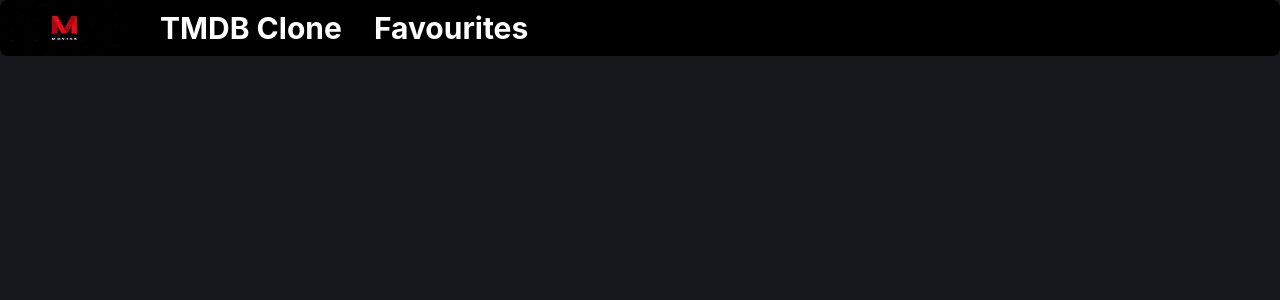
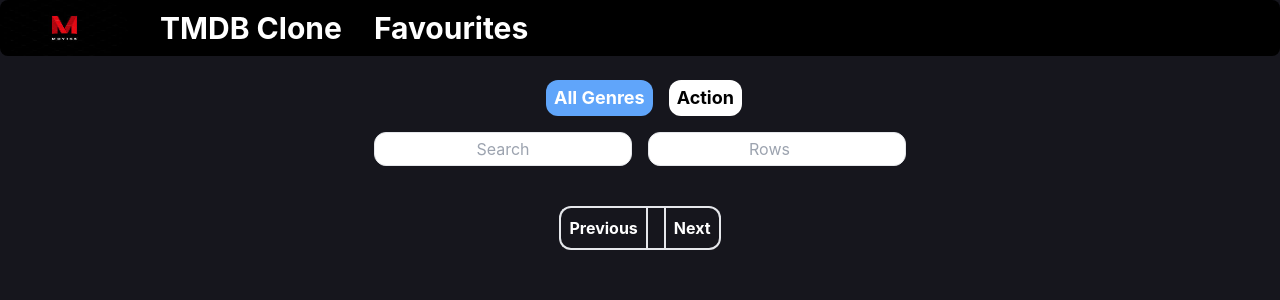
Before and after one commit to Sahilbalhra/IMDB_MOVIES_Clone, a React (Create React App) app: page /favourites in a window 1280 px wide. Shown: the top 300 px of the page. Built offline with nearby package versions, Linux system fonts and the light colour scheme.

Commit message:
Some Addition

```diff
--- a/src/components/Favourites.js
+++ b/src/components/Favourites.js
@@ -1,7 +1,45 @@
-import React from 'react';
+import React, { useState } from "react";
+import Pagination from "./Pagination";
 
 const Favourites = () => {
-  return <div>hello</div>;
+  const [curGenre, setCurGenre] = useState("All Genres");
+  return (
+    <>
+      <div className="mt-4 px-2 flex justify-center flex-wrap space-x-2 ">
+        <button
+          className={
+            curGenre == "All Genres"
+              ? "m-2 text-lg p-1 px-2 bg-blue-400 text-white rounded-xl font-bold "
+              : "m-2 hover:bg-blue-400 text-lg p-1 px-2 bg-white text-black rounded-xl font-bold "
+          }
+        >
+          All Genres
+        </button>
+        <button
+          className={
+            curGenre == "Action"
+              ? "m-2 text-lg p-1 px-2 bg-blue-400 text-white rounded-xl font-bold "
+              : "m-2 hover:bg-blue-400 text-lg p-1 px-2 bg-white text-black rounded-xl font-bold "
+          }
+        >
+          Action
+        </button>
+      </div>
+      <div className="text-center">
+        <input
+          type="text"
+          className="border border-3 text-center p-1 m-2 text-black rounded-xl"
+          placeholder="Search"
+        />
+        <input
+          type="number"
+          className="border border-3 text-center p-1 m-2 text-black rounded-xl"
+          placeholder="Rows"
+        />
+      </div>
+      <Pagination />
+    </>
+  );
 };
 
 export default Favourites;
--- a/src/components/Movies/Movies.js
+++ b/src/components/Movies/Movies.js
@@ -5,53 +5,60 @@ import { Oval } from "react-loader-spinner";
 import Pagination from "../Pagination";
 
 function Movies() {
-
-  const [movies, setMovies] = useState([])
-  const [page, setPage] = useState(1)
-  const [hover, setHover] = useState('')
-  const [favourites, setFavourites] = useState([])
+  const [movies, setMovies] = useState([]);
+  const [page, setPage] = useState(1);
+  const [hover, setHover] = useState("");
+  const [favourites, setFavourites] = useState([]);
 
   function goAhead() {
-      setPage(page + 1)
+    setPage(page + 1);
   }
   function goBack() {
     if (page > 1) {
-          setPage(page - 1)
+      setPage(page - 1);
     }
   }
-  useEffect(function () {
-
-      axios.get(`https://api.themoviedb.org/3/trending/movie/week?api_key=0bae37183e022e230d9a998151559acd&page=${page}`).then((res) => {
-          console.table(res.data.results)
+  useEffect(
+    function () {
+      axios
+        .get(
+          `https://api.themoviedb.org/3/trending/movie/week?api_key=0bae37183e022e230d9a998151559acd&page=${page}`
+        )
+        .then((res) => {
+        //   console.table(res.data.results);
           setMovies(res.data.results);
-      }
-      )
-  }, [page])
+        });
+    },
+    [page]
+  );
 
   let add = (movie) => {
-      let newArray = [...favourites, movie]
-      setFavourites([...newArray])
-      console.log(newArray)
-  }
+    let newArray = [...favourites, movie];
+    setFavourites([...newArray]);
+    // console.log(newArray);
+  };
 
-  return <>
+  return (
+    <>
       <div className="mb-8 text-center">
-          <div className="mt-8 mb-8 font-bold text-2xl text-center">Trending Movies</div>
-          {
-              movies.length == 0 ?
-                  <div className='flex justify-center'>
+        <div className="mt-8 mb-8 font-bold text-2xl text-center">
+          Trending Movies
+        </div>
+        {movies.length === 0 ? (
+          <div className="flex justify-center">
             <Oval
               heigth="100"
               width="100"
-                          color='grey'
-                          secondaryColor='grey'
-                          ariaLabel='loading'
+              color="grey"
+              secondaryColor="grey"
+              ariaLabel="loading"
             />
-                  </div> :
+          </div>
+        ) : (
           <div className="flex flex-wrap justify-center">
-                      {
-                          movies.map((movie) => (
-                              <div className={`
+            {movies.map((movie) => (
+              <div
+                className={`
                                   bg-[url(https://image.tmdb.org/t/p/w500/${movie.backdrop_path})]
                                   md:h-[30vh] md:w-[250px]
                                   h-[25vh] w-[150px]
@@ -64,51 +71,53 @@ function Movies() {
                                   relative
                               `}
                 onMouseEnter={() => {
-                                      setHover(movie.id)
+                  setHover(movie.id);
                 }}
-
-                                  onMouseLeave={() =>
-                                      setHover("")}
+                onMouseLeave={() => setHover("")}
               >
-                                  {
-                                      hover == movie.id && <>{
-                                          !favourites.find((m) => m.id == movie.id) ?
-                                              <div className='absolute top-2 right-2
+                {hover === movie.id && (
+                  <>
+                    {!favourites.find((m) => m.id === movie.id) ? (
+                      <div
+                        className="absolute top-2 right-2
                                   p-2
                                   bg-gray-800
                                   rounded-xl
                                   text-xl
                                   cursor-pointer
-                                  '
+                                  "
                         onClick={() => add(movie)}
-                                              >😍</div> :
-                                              <div className='absolute top-2 right-2
+                      >
+                        😍
+                      </div>
+                    ) : (
+                      <div
+                        className="absolute top-2 right-2
                                   p-2
                                   bg-gray-800
                                   rounded-xl
                                   text-xl
                                   cursor-pointer
-                                  '
+                                  "
                         onClick={() => add(movie)}
-                                              >❌</div>
+                      >
+                        ❌
+                      </div>
+                    )}
+                  </>
+                )}
 
-                                      }
-
-
+                <div className="w-full bg-gray-900 text-white py-2 font-bold text-center rounded-b-xl">
+                  {movie.title}{" "}
+                </div>
+              </div>
+            ))}
+          </div>
+        )}
+      </div>
+      <Pagination page={page} prev={goBack} next={goAhead} />
     </>
-                                  }
-
-                                  <div className="w-full bg-gray-900 text-white py-2 font-bold text-center rounded-b-xl">{movie.title} </div>
-                              </div>
-                          ))
-                      }
-
-                  </div>
-          }
-
-      </div>
-      <Pagination pageProp={page} goBack={goBack} goAhead={goAhead} />
-  </>
+  );
 }
 
 export default Movies;
```
Also changed, not shown: src/components/NavBar/NavBar.js (+3 -2 lines). Lines whose indentation alone changed are shown as unchanged.
